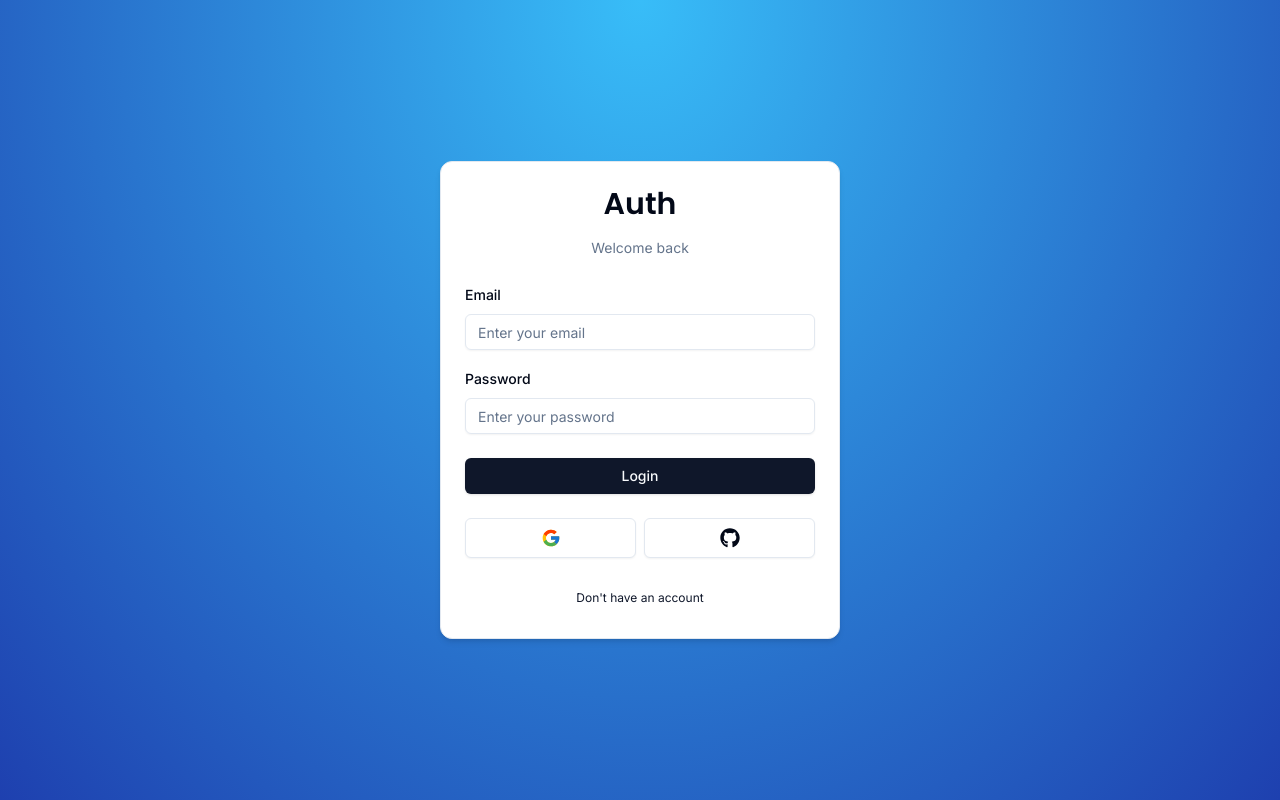
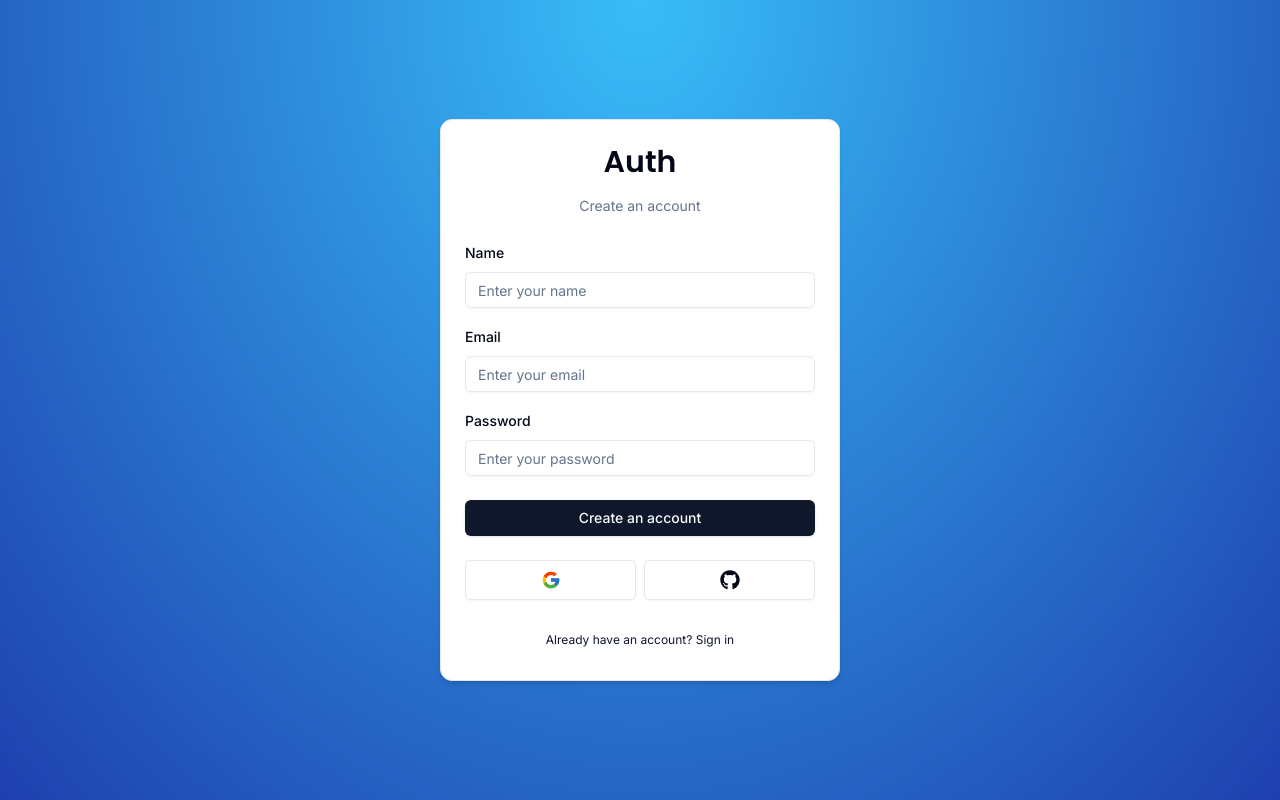
Before and after one commit to femiabimbola/next-auth-masterclass, a Next.js app: page /auth/register in a window 1280 px wide. Built offline with nearby package versions, Linux system fonts and the light colour scheme.

Commit message:
updated the registration page

```diff
--- a/app/auth/register/page.tsx
+++ b/app/auth/register/page.tsx
@@ -1,7 +1,7 @@
-import LoginForm from "@/components/auth/login-form";
+import RegisterForm from "@/components/auth/register-form";
 
 const RegsiterPage = () => {
-  return <LoginForm />;
+  return <RegisterForm />;
 };
 
 export default RegsiterPage;
--- a/components/auth/register-form.tsx
+++ b/components/auth/register-form.tsx
@@ -3,7 +3,7 @@
 import CardWrapper from "@/components/auth/card-wrapper";
 import {useForm} from "react-hook-form";
 import {zodResolver} from "@hookform/resolvers/zod";
-import {LoginSchema} from "@/schemas";
+import {RegisterSchema} from "@/schemas";
 import * as z from "zod";
 import {
   Form,
@@ -25,12 +25,12 @@ const RegisterForm = () => {
   const [success, setSuccess] = useState<string | undefined>("");
   const [isPending, startTransition] = useTransition();
 
-  const form = useForm<z.infer<typeof LoginSchema>>({
-    resolver: zodResolver(LoginSchema),
-    defaultValues: {email: "", password: ""},
+  const form = useForm<z.infer<typeof RegisterSchema>>({
+    resolver: zodResolver(RegisterSchema),
+    defaultValues: {email: "", password: "", name: ""},
   });
 
-  const onSubmit = (values: z.infer<typeof LoginSchema>) => {
+  const onSubmit = (values: z.infer<typeof RegisterSchema>) => {
     setError("");
     setSuccess("");
     // axios.post("/api/routes", values).then()
@@ -44,14 +44,31 @@ const RegisterForm = () => {
 
   return (
     <CardWrapper
-      headerLabel="Welcome back"
-      backButtonLabel="Don't have an account"
-      backButtonHref="/auth/register"
+      headerLabel="Create an account"
+      backButtonLabel="Already have an account? Sign in"
+      backButtonHref="/auth/login"
       showSocial
     >
       <Form {...form}>
         <form onSubmit={form.handleSubmit(onSubmit)} className="space-y-6">
           <div className="space-y-4">
+            <FormField
+              control={form.control}
+              name="name"
+              render={({field}) => (
+                <FormItem>
+                  <FormLabel>Name</FormLabel>
+                  <FormControl>
+                    <Input
+                      {...field}
+                      disabled={isPending}
+                      placeholder="Enter your name"
+                    />
+                  </FormControl>
+                  <FormMessage />
+                </FormItem>
+              )}
+            />
             <FormField
               control={form.control}
               name="email"
@@ -91,7 +108,7 @@ const RegisterForm = () => {
           <FormError message={error} />
           <FormSuccess message={success} />
           <Button type="submit" className="w-full" disabled={isPending}>
-            Login
+            Create an account
           </Button>
         </form>
       </Form>
```
